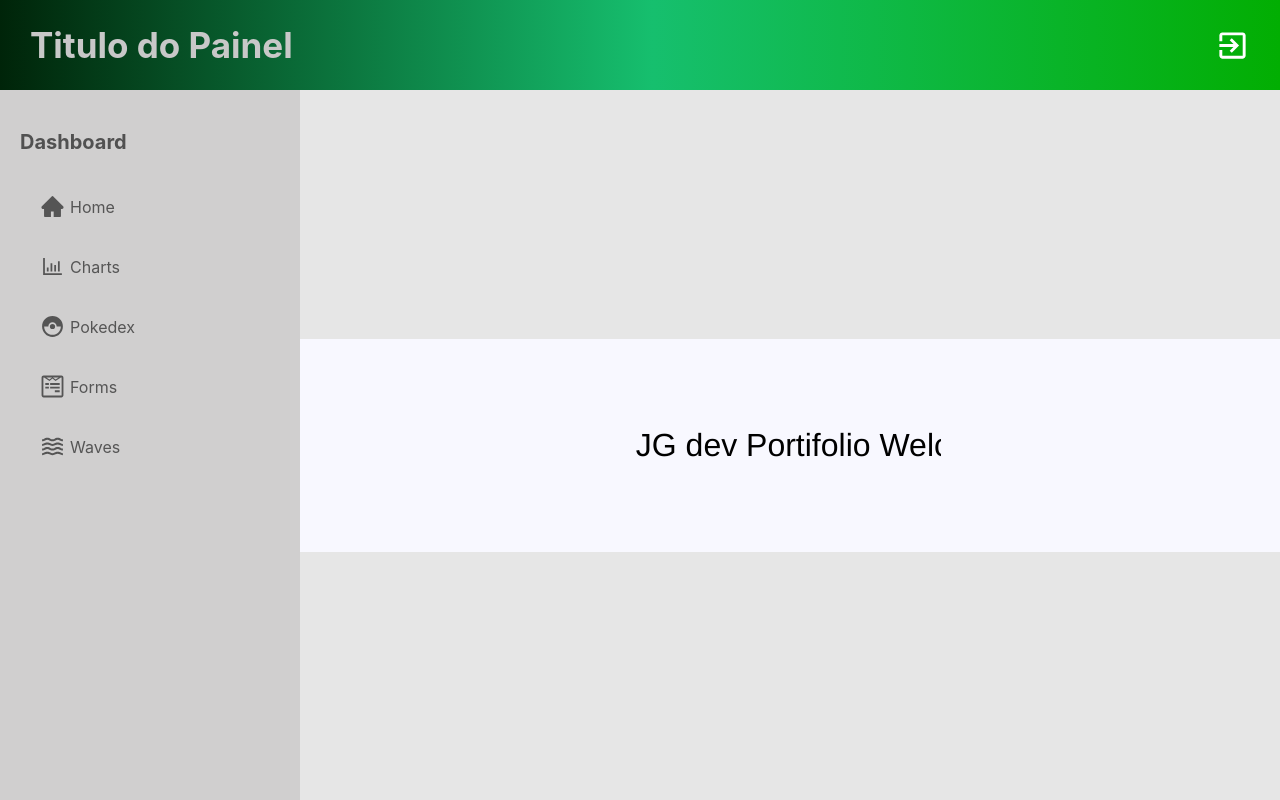
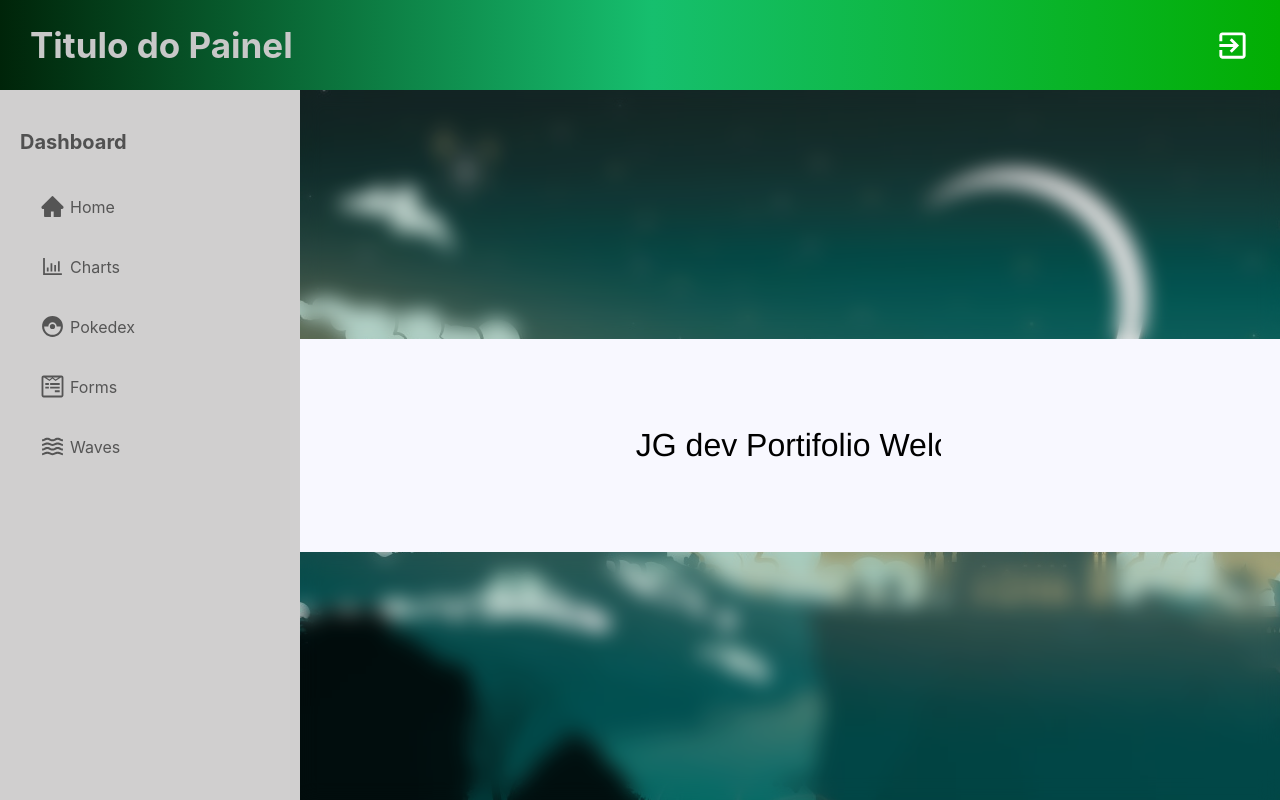
Before and after one commit to jgcarlosfranca/painel-template-generic, a React (Create React App) app: page / in a window 1280 px wide. Built offline with nearby package versions, Linux system fonts and the light colour scheme.

Commit message:
test glass effect

```diff
--- a/src/Pages/AnimatedWaves/index.jsx
+++ b/src/Pages/AnimatedWaves/index.jsx
@@ -4,6 +4,8 @@ import "./styles.css";
 export default function AnimatedWaves() {
   return (
     <div className="home">
+      <div className="MainPainel">
+        </div>
 
     </div>
   );
--- a/src/Pages/Home/index.jsx
+++ b/src/Pages/Home/index.jsx
@@ -4,6 +4,8 @@ import "./styles.css";
 export default function Forms() {
   return (
     <div className="home">
+      <div className="MainPainel">
+
         <div className="conteiner_glass_effect">
 
         </div>
@@ -16,5 +18,6 @@ export default function Forms() {
 
         </div>
       </div>
+    </div>
   );
 }
--- a/src/Pages/Home/styles.css
+++ b/src/Pages/Home/styles.css
@@ -4,6 +4,14 @@
     flex-wrap: wrap;
     justify-content: center;
     width: 100%;
+}
+
+.MainPainel {
+    background-image: url("../../assets/img/thumb-1920-1169180.jpg");
+    width: 100%;
+    display: flex;
+    flex-direction: column;
+    align-items: center;
 }
 
 .MainChartPainel {
```
Also changed, not shown: src/assets/img/thumb-1920-1169180.jpg (added). Lines whose indentation alone changed are shown as unchanged.
